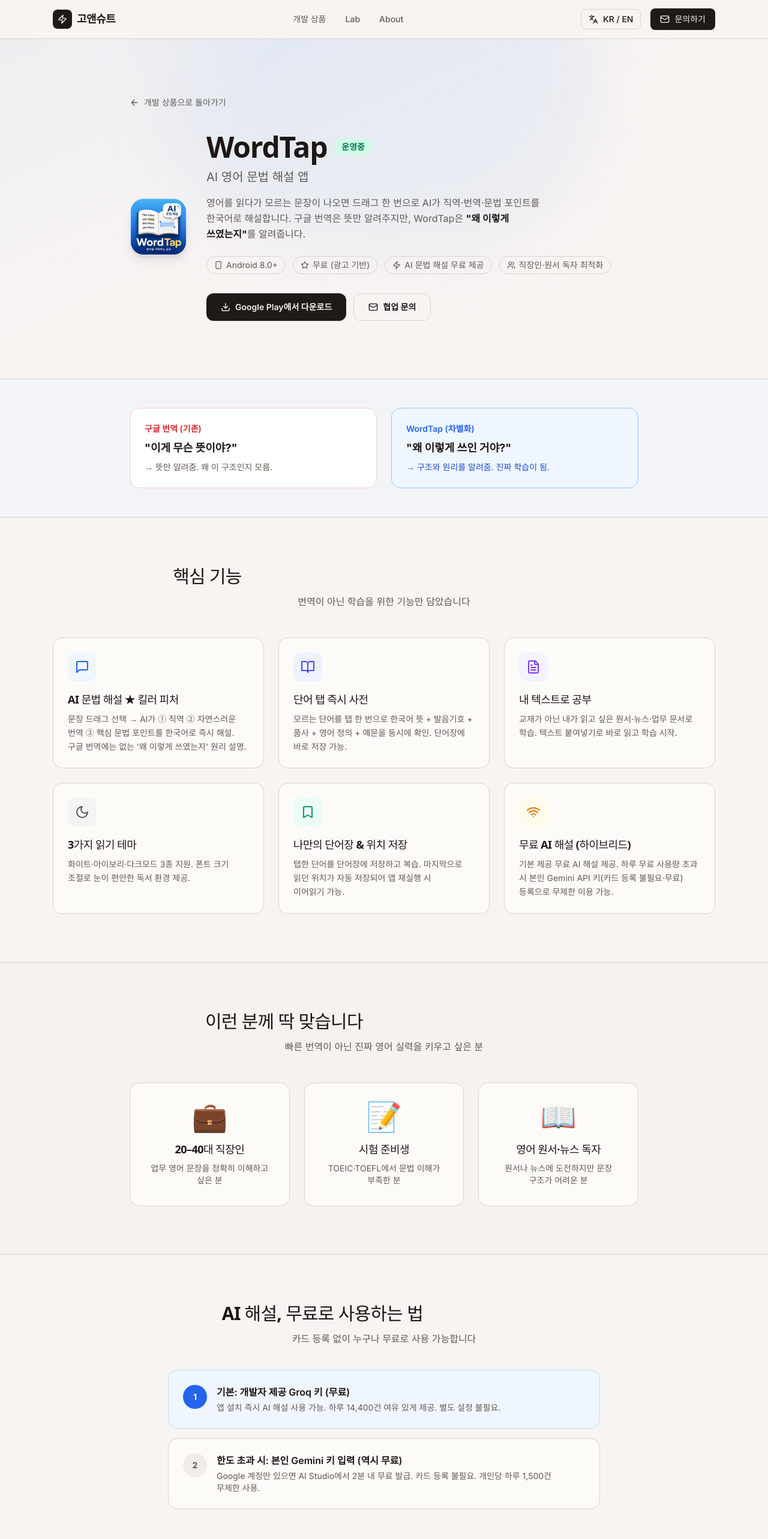
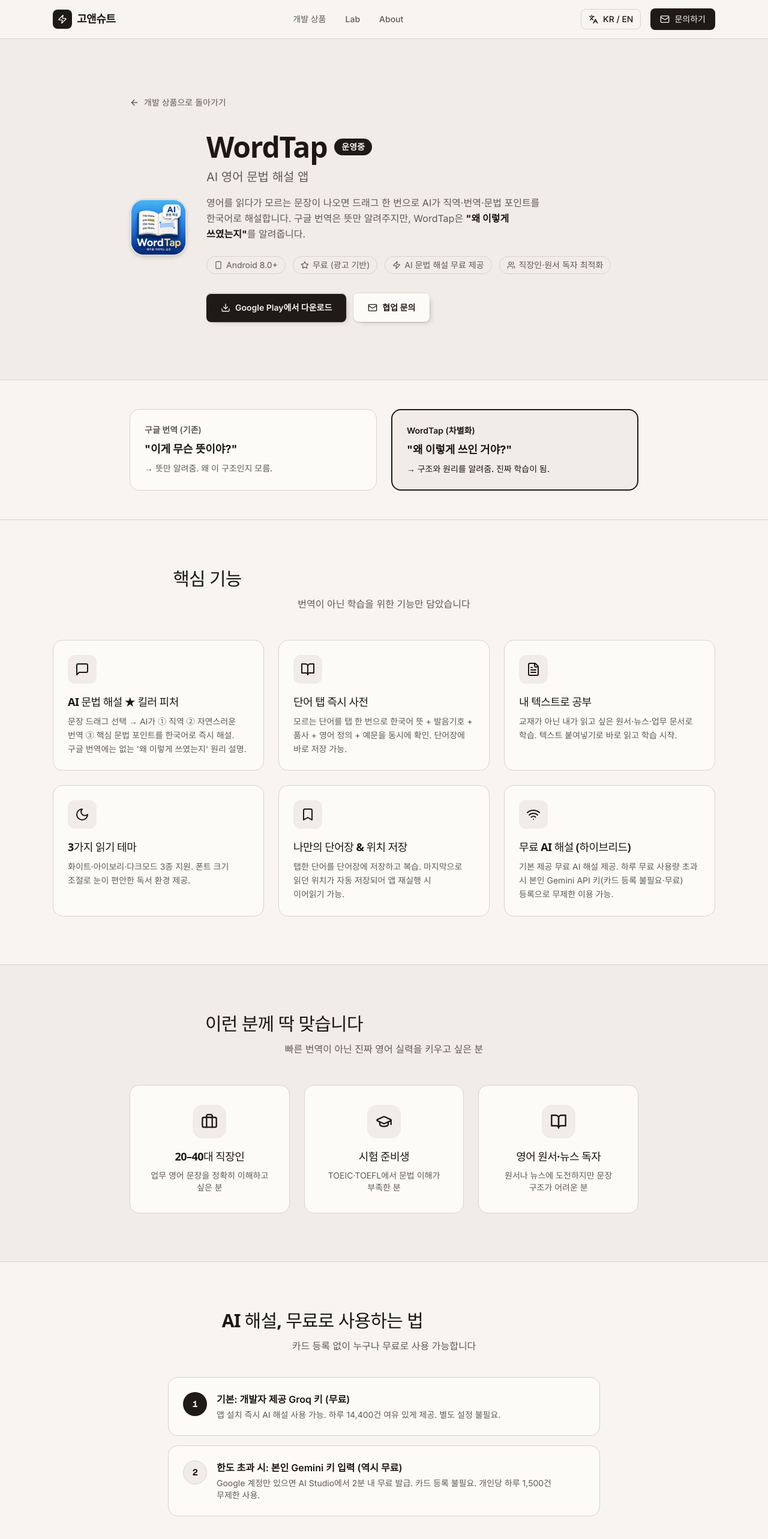
Before and after one commit to DeuklyoungKo/gonsuit, a Next.js app in the folder gonsuit/: page /products/wordtap in a window 1280 px wide. Shown: the top 2566 px of the page at 60% size. Built offline with nearby package versions, Linux system fonts and the light colour scheme; a web font is replaced by a local one.

Commit message:
feat(design): /products/wordtap에 Coral 테마 적용 (Phase 4-1)

```diff
--- a/gonsuit/src/app/products/wordtap/page.tsx
+++ b/gonsuit/src/app/products/wordtap/page.tsx
@@ -19,6 +19,8 @@ import {
   Smartphone,
   Zap,
   Download,
+  Briefcase,
+  GraduationCap,
 } from "lucide-react";
 
 const PLAY_STORE_URL =
@@ -51,44 +53,38 @@ const features = [
     icon: MessageSquare,
     title: "AI 문법 해설 ★ 킬러 피처",
     desc: "문장 드래그 선택 → AI가 ① 직역 ② 자연스러운 번역 ③ 핵심 문법 포인트를 한국어로 즉시 해설. 구글 번역에는 없는 '왜 이렇게 쓰였는지' 원리 설명.",
-    color: "bg-blue-50 text-blue-600",
   },
   {
     icon: BookOpen,
     title: "단어 탭 즉시 사전",
     desc: "모르는 단어를 탭 한 번으로 한국어 뜻 + 발음기호 + 품사 + 영어 정의 + 예문을 동시에 확인. 단어장에 바로 저장 가능.",
-    color: "bg-indigo-50 text-indigo-600",
   },
   {
     icon: FileText,
     title: "내 텍스트로 공부",
     desc: "교재가 아닌 내가 읽고 싶은 원서·뉴스·업무 문서로 학습. 텍스트 붙여넣기로 바로 읽고 학습 시작.",
-    color: "bg-violet-50 text-violet-600",
   },
   {
     icon: Moon,
     title: "3가지 읽기 테마",
     desc: "화이트·아이보리·다크모드 3종 지원. 폰트 크기 조절로 눈이 편안한 독서 환경 제공.",
-    color: "bg-zinc-100 text-zinc-600",
   },
   {
     icon: Bookmark,
     title: "나만의 단어장 & 위치 저장",
     desc: "탭한 단어를 단어장에 저장하고 복습. 마지막으로 읽던 위치가 자동 저장되어 앱 재실행 시 이어읽기 가능.",
-    color: "bg-emerald-50 text-emerald-600",
   },
   {
     icon: Wifi,
     title: "무료 AI 해설 (하이브리드)",
     desc: "기본 제공 무료 AI 해설 제공. 하루 무료 사용량 초과 시 본인 Gemini API 키(카드 등록 불필요·무료) 등록으로 무제한 이용 가능.",
-    color: "bg-amber-50 text-amber-600",
   },
 ];
 
 const targets = [
-  { emoji: "💼", label: "20–40대 직장인", desc: "업무 영어 문장을 정확히 이해하고 싶은 분" },
-  { emoji: "📝", label: "시험 준비생", desc: "TOEIC·TOEFL에서 문법 이해가 부족한 분" },
-  { emoji: "📖", label: "영어 원서·뉴스 독자", desc: "원서나 뉴스에 도전하지만 문장 구조가 어려운 분" },
+  { icon: Briefcase, label: "20–40대 직장인", desc: "업무 영어 문장을 정확히 이해하고 싶은 분" },
+  { icon: GraduationCap, label: "시험 준비생", desc: "TOEIC·TOEFL에서 문법 이해가 부족한 분" },
+  { icon: BookOpen, label: "영어 원서·뉴스 독자", desc: "원서나 뉴스에 도전하지만 문장 구조가 어려운 분" },
 ];
 
 const roadmap = [
@@ -145,10 +141,7 @@ export default function WordTapPage() {
 
       <main>
         {/* ── Hero ─────────────────────────────────────── */}
-        <section className="relative overflow-hidden border-b border-border py-24">
-          <div className="pointer-events-none absolute inset-0 bg-gradient-to-br from-blue-500/5 via-background to-background" />
-          <div className="pointer-events-none absolute -top-40 left-1/2 h-[500px] w-[700px] -translate-x-1/2 rounded-full bg-blue-400/10 blur-3xl" />
-
+        <section className="relative overflow-hidden border-b border-border bg-[var(--color-paper-2)] py-24">
           <div className="relative mx-auto max-w-4xl px-6">
             <Link
               href="/#services"
@@ -160,7 +153,7 @@ export default function WordTapPage() {
 
             <div className="flex flex-col items-start gap-8 md:flex-row md:items-center">
               {/* 앱 아이콘 */}
-              <div className="h-24 w-24 shrink-0 overflow-hidden rounded-3xl shadow-lg">
+              <div className="h-24 w-24 shrink-0 overflow-hidden rounded-3xl border border-border shadow-md">
                 <Image
                   src="/images/wordtap-icon.png"
                   alt="WordTap 앱 아이콘"
@@ -173,7 +166,7 @@ export default function WordTapPage() {
               <div>
                 <div className="flex items-center gap-3">
                   <h1 className="text-4xl font-bold tracking-tight md:text-5xl">WordTap</h1>
-                  <span className="rounded-full bg-emerald-100 px-3 py-1 text-sm font-semibold text-emerald-700">
+                  <span className="rounded-full bg-[var(--color-board)] px-3 py-1 text-sm font-semibold text-[var(--color-board-type)]">
                     운영중
                   </span>
                 </div>
@@ -210,14 +203,14 @@ export default function WordTapPage() {
                     href={PLAY_STORE_URL}
                     target="_blank"
                     rel="noopener noreferrer"
-                    className="flex items-center gap-2 rounded-xl bg-primary px-6 py-3 text-sm font-semibold text-primary-foreground shadow-sm transition-opacity hover:opacity-90"
+                    className="hm-press hm-press-primary flex items-center justify-center gap-2 px-6 py-3 text-sm font-semibold"
                   >
                     <Download className="h-4 w-4" />
                     Google Play에서 다운로드
                   </a>
                   <Link
                     href="/contact"
-                    className="flex items-center gap-2 rounded-xl border border-border px-6 py-3 text-sm font-semibold text-foreground transition-colors hover:bg-muted"
+                    className="hm-press flex items-center justify-center gap-2 px-6 py-3 text-sm font-semibold"
                   >
                     <Mail className="h-4 w-4" />
                     협업 문의
@@ -229,18 +222,18 @@ export default function WordTapPage() {
         </section>
 
         {/* ── 차별점 배너 ──────────────────────────────── */}
-        <section className="border-b border-border bg-blue-50/50 py-12">
+        <section className="border-b border-border bg-[var(--color-paper)] py-12">
           <div className="mx-auto max-w-4xl px-6">
             <div className="grid gap-6 md:grid-cols-2">
-              <div className="rounded-2xl border border-red-200 bg-white p-6">
-                <p className="text-sm font-semibold text-red-600 mb-2">구글 번역 (기존)</p>
+              <div className="rounded-2xl border border-border bg-card p-6">
+                <p className="text-sm font-semibold text-muted-foreground mb-2">구글 번역 (기존)</p>
                 <p className="text-lg font-bold text-foreground">&quot;이게 무슨 뜻이야?&quot;</p>
                 <p className="mt-2 text-muted-foreground text-sm">→ 뜻만 알려줌. 왜 이 구조인지 모름.</p>
               </div>
-              <div className="rounded-2xl border border-blue-300 bg-blue-50 p-6">
-                <p className="text-sm font-semibold text-blue-600 mb-2">WordTap (차별화)</p>
+              <div className="rounded-2xl border-2 border-[var(--color-board)] bg-[var(--color-paper-2)] p-6">
+                <p className="text-sm font-semibold text-foreground mb-2">WordTap (차별화)</p>
                 <p className="text-lg font-bold text-foreground">&quot;왜 이렇게 쓰인 거야?&quot;</p>
-                <p className="mt-2 text-blue-700 text-sm">→ 구조와 원리를 알려줌. 진짜 학습이 됨.</p>
+                <p className="mt-2 text-foreground text-sm font-medium">→ 구조와 원리를 알려줌. 진짜 학습이 됨.</p>
               </div>
             </div>
           </div>
@@ -261,7 +254,7 @@ export default function WordTapPage() {
                   key={f.title}
                   className="rounded-2xl border border-border bg-card p-6"
                 >
-                  <div className={`mb-4 flex h-12 w-12 items-center justify-center rounded-xl ${f.color}`}>
+                  <div className="mb-4 flex h-12 w-12 items-center justify-center rounded-xl bg-[var(--color-paper-2)] text-foreground">
                     <f.icon className="h-6 w-6" />
                   </div>
                   <h3 className="text-lg font-semibold">{f.title}</h3>
@@ -273,7 +266,7 @@ export default function WordTapPage() {
         </section>
 
         {/* ── 목표 사용자 ──────────────────────────────── */}
-        <section className="border-b border-border bg-muted/30 py-20">
+        <section className="border-b border-border bg-[var(--color-paper-2)] py-20">
           <div className="mx-auto max-w-4xl px-6">
             <div className="mb-12 text-center">
               <h2 className="text-3xl font-bold tracking-tight">이런 분께 딱 맞습니다</h2>
@@ -287,7 +280,9 @@ export default function WordTapPage() {
                   key={t.label}
                   className="rounded-2xl border border-border bg-card p-8 text-center"
                 >
-                  <div className="mb-4 text-5xl">{t.emoji}</div>
+                  <div className="mx-auto mb-4 flex h-14 w-14 items-center justify-center rounded-2xl bg-[var(--color-paper-2)] text-foreground">
+                    <t.icon className="h-7 w-7" />
+                  </div>
                   <h3 className="text-lg font-bold">{t.label}</h3>
                   <p className="mt-2 text-sm text-muted-foreground">{t.desc}</p>
                 </div>
@@ -304,15 +299,15 @@ export default function WordTapPage() {
               <p className="mt-3 text-muted-foreground">카드 등록 없이 누구나 무료로 사용 가능합니다</p>
             </div>
             <div className="space-y-4">
-              <div className="flex items-start gap-4 rounded-2xl border border-blue-200 bg-blue-50 p-6">
-                <div className="flex h-10 w-10 shrink-0 items-center justify-center rounded-full bg-blue-600 text-white text-sm font-bold">1</div>
+              <div className="flex items-start gap-4 rounded-2xl border border-border bg-card p-6">
+                <div className="hm-fig flex h-10 w-10 shrink-0 items-center justify-center rounded-full bg-[var(--color-board)] text-[var(--color-board-type)] text-sm font-bold">1</div>
                 <div>
                   <p className="font-semibold text-foreground">기본: 개발자 제공 Groq 키 (무료)</p>
                   <p className="mt-1 text-sm text-muted-foreground">앱 설치 즉시 AI 해설 사용 가능. 하루 14,400건 여유 있게 제공. 별도 설정 불필요.</p>
                 </div>
               </div>
               <div className="flex items-start gap-4 rounded-2xl border border-border bg-card p-6">
-                <div className="flex h-10 w-10 shrink-0 items-center justify-center rounded-full bg-muted text-muted-foreground text-sm font-bold">2</div>
+                <div className="hm-fig flex h-10 w-10 shrink-0 items-center justify-center rounded-full bg-[var(--color-paper-2)] text-foreground border border-border text-sm font-bold">2</div>
                 <div>
                   <p className="font-semibold text-foreground">한도 초과 시: 본인 Gemini 키 입력 (역시 무료)</p>
                   <p className="mt-1 text-sm text-muted-foreground">Google 계정만 있으면 AI Studio에서 2분 내 무료 발급. 카드 등록 불필요. 개인당 하루 1,500건 무제한 사용.</p>
@@ -323,7 +318,7 @@ export default function WordTapPage() {
         </section>
 
         {/* ── 출시 로드맵 ──────────────────────────────── */}
-        <section className="border-b border-border bg-muted/30 py-20">
+        <section className="border-b border-border bg-[var(--color-paper-2)] py-20">
           <div className="mx-auto max-w-3xl px-6">
             <div className="mb-12 text-center">
               <h2 className="text-3xl font-bold tracking-tight">출시 로드맵</h2>
@@ -333,30 +328,24 @@ export default function WordTapPage() {
               {roadmap.map((r) => (
                 <div
                   key={r.phase}
-                  className={`rounded-2xl border p-6 ${
-                    r.status === "done"
-                      ? "border-emerald-300 bg-emerald-50"
-                      : r.status === "current"
-                      ? "border-blue-300 bg-blue-50"
-                      : "border-border bg-card"
-                  }`}
+                  className="rounded-2xl border border-border bg-card p-6"
                 >
                   <div className="flex items-center gap-3 mb-4">
                     <span
-                      className={`rounded-full px-3 py-1 text-sm font-bold ${
+                      className={`hm-fig rounded-full px-3 py-1 text-sm font-bold ${
                         r.status === "done"
-                          ? "bg-emerald-200 text-emerald-800"
+                          ? "bg-[var(--color-board)] text-[var(--color-board-type)]"
                           : r.status === "current"
-                          ? "bg-blue-200 text-blue-800"
+                          ? "border border-[var(--color-board)] bg-[var(--color-paper-2)] text-foreground"
                           : "bg-muted text-muted-foreground"
                       }`}
                     >
                       {r.phase}
                     </span>
                     {r.status === "done" ? (
-                      <span className="text-sm font-medium text-emerald-700">✓ 출시 완료</span>
+                      <span className="text-sm font-medium text-foreground">✓ 출시 완료</span>
                     ) : r.status === "current" ? (
-                      <span className="text-sm font-medium text-blue-700">● 개발 진행중</span>
+                      <span className="text-sm font-medium text-foreground">● 개발 진행중</span>
                     ) : null}
                   </div>
                   <ul className="grid gap-2 sm:grid-cols-2">
@@ -365,9 +354,9 @@ export default function WordTapPage() {
                         <CheckCircle2
                           className={`h-4 w-4 shrink-0 ${
                             r.status === "done"
-                              ? "text-emerald-500"
+                              ? "text-foreground"
                               : r.status === "current"
-                              ? "text-blue-500"
+                              ? "text-foreground"
                               : "text-muted-foreground/40"
                           }`}
                         />
@@ -393,14 +382,14 @@ export default function WordTapPage() {
                 href={PLAY_STORE_URL}
                 target="_blank"
                 rel="noopener noreferrer"
-                className="flex items-center gap-2 rounded-xl bg-primary px-8 py-4 text-sm font-semibold text-primary-foreground shadow-lg transition-opacity hover:opacity-90"
+                className="hm-press hm-press-primary flex items-center justify-center gap-2 px-8 py-4 text-sm font-semibold"
               >
                 <Download className="h-4 w-4" />
                 Google Play에서 다운로드
               </a>
               <Link
                 href="/#services"
-                className="flex items-center gap-2 rounded-xl border border-border px-8 py-4 text-sm font-semibold text-foreground transition-colors hover:bg-muted"
+                className="hm-press flex items-center justify-center gap-2 px-8 py-4 text-sm font-semibold"
               >
                 다른 상품 보기
               </Link>
```
Also changed, not shown: 2 other files (tests, documents, lock files or other folders).
